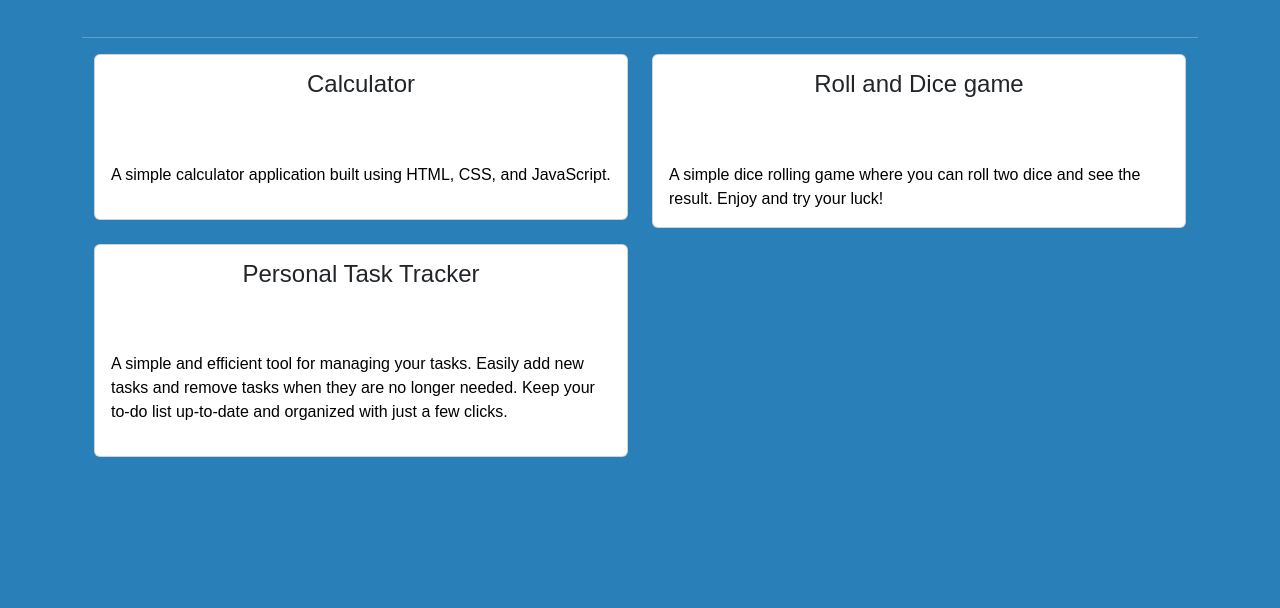
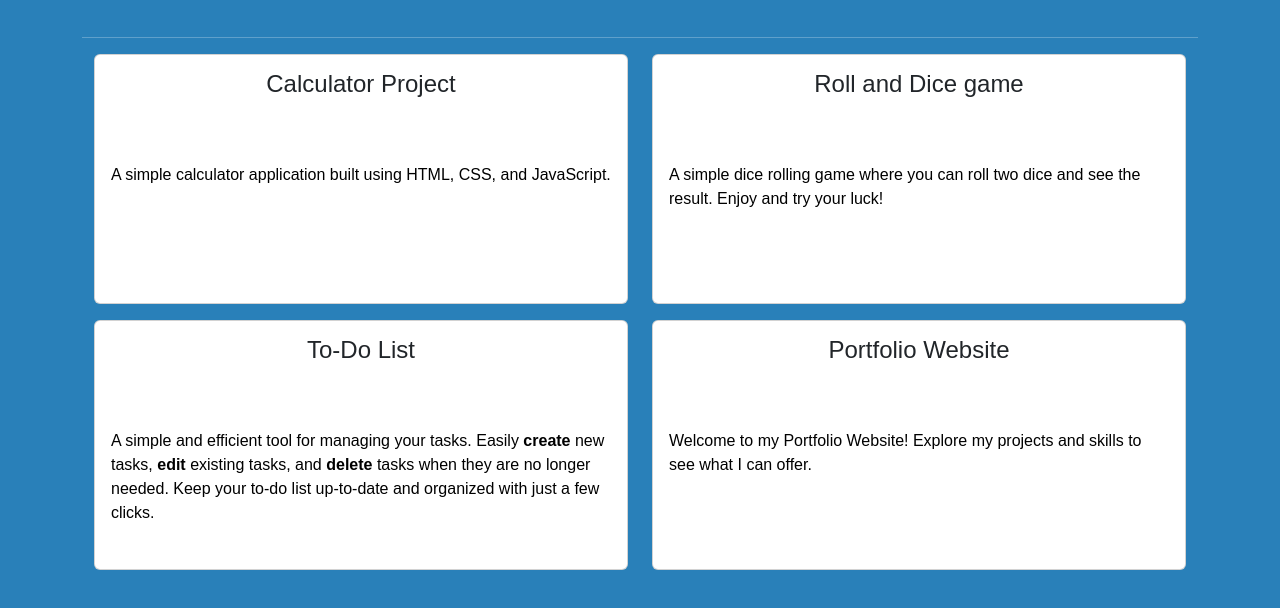
Before and after one commit to vijayasakthip/portfolio3, a plain HTML site: page project.html in a window 1280 px wide. Shown: the part 132-740 px from the top of the page. Drawn offline with nearby package versions, Linux system fonts and the light colour scheme.

Commit message:
Update project.html

```diff
--- a/project.html
+++ b/project.html
@@ -31,6 +31,9 @@
         a{
             text-decoration: none;
         }
+        .card{
+            height: 250px;
+        }
     </style>
 </head>
 <body>
@@ -48,7 +51,7 @@
             <div class="col-lg-6 project">
             <a href="calculator.html">
                 <div class="card mb-3">
-                    <div class="card-title"><h1>Calculator</h1></div>
+                    <div class="card-title"><h1>Calculator Project</h1></div>
                     <div class="card-body">
                         <p>A simple calculator application built using HTML, CSS, and JavaScript.</p>
                     </div>
@@ -73,19 +76,32 @@
 
         <div class="row">
             <div class="col-lg-6 project">
-            <a href="tasktracker.html">
+                <a href="todolist.php">
+                    <div class="card mb-3">
+                        <div class="card-title">
+                            <h1>To-Do List</h1>
+                        </div>
+                        <div class="card-body">
+                            <p>
+                                A simple and efficient tool for managing your tasks. Easily <strong>create</strong> new tasks, <strong>edit</strong> existing tasks, and <strong>delete</strong> tasks when they are no longer needed. Keep your to-do list up-to-date and organized with just a few clicks.
+                            </p>
+
+                        </div>
+                    </div>
+                </a>
+            </div>
+
+            <div class="col-lg-6 project">
+            <a href="index.html">
                 <div class="card mb-3">
-                    <div class="card-title"><h1>Personal Task Tracker</h1></div>
+                    <div class="card-title"><h1>Portfolio Website</h1></div>
                     <div class="card-body">
-                        <p>
-                            A simple and efficient tool for managing your tasks. Easily add new tasks and remove tasks when they are no longer needed.
-                            Keep your to-do list up-to-date and organized with just a few clicks.
-                        </p>
+                        <p>Welcome to my Portfolio Website!
+                          Explore my projects and skills to see what I can offer.</p>
                     </div>
                 </div>
             </a>
             </div>
-
         </div>
     </div>
 </div>
```
